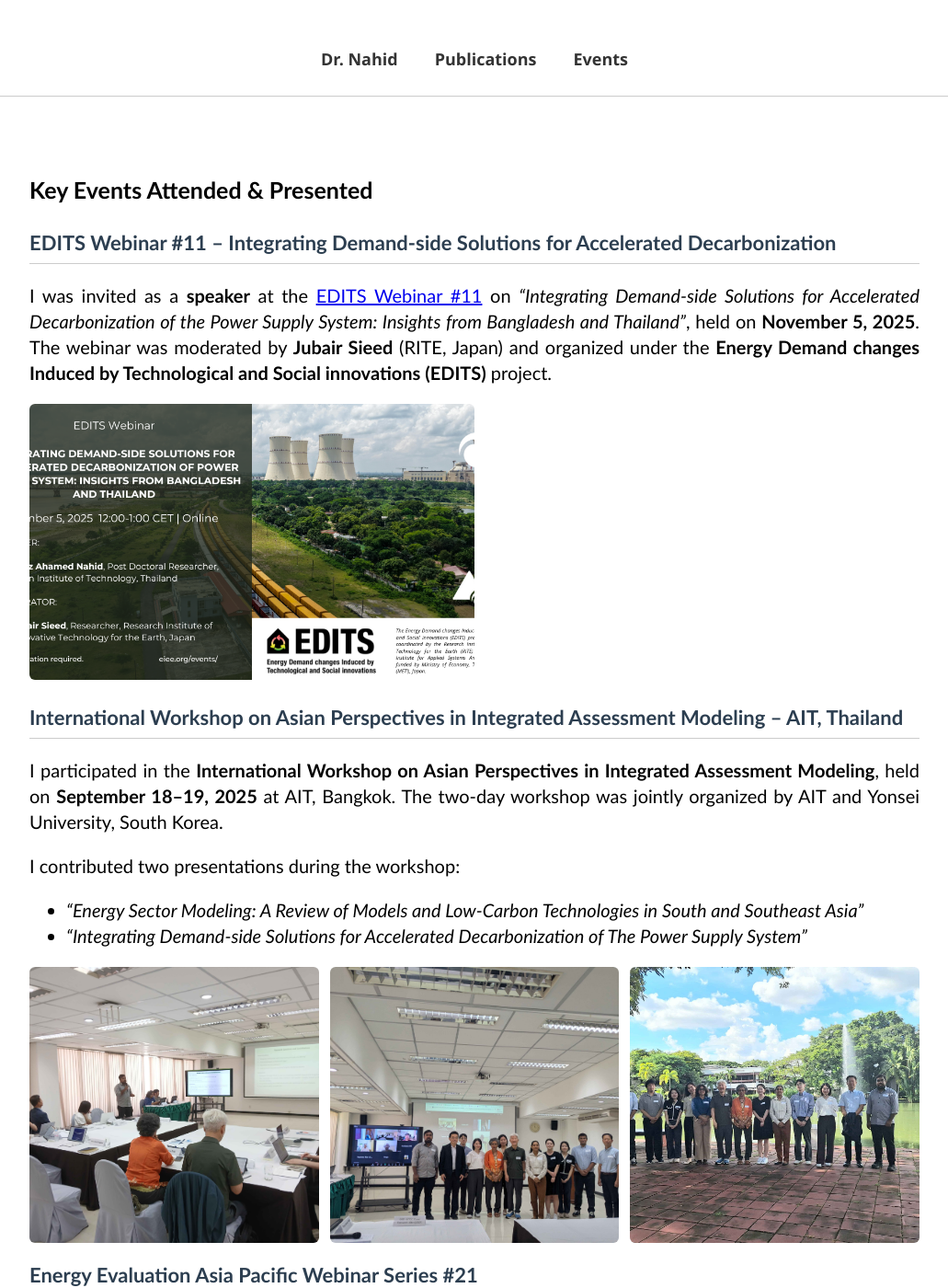
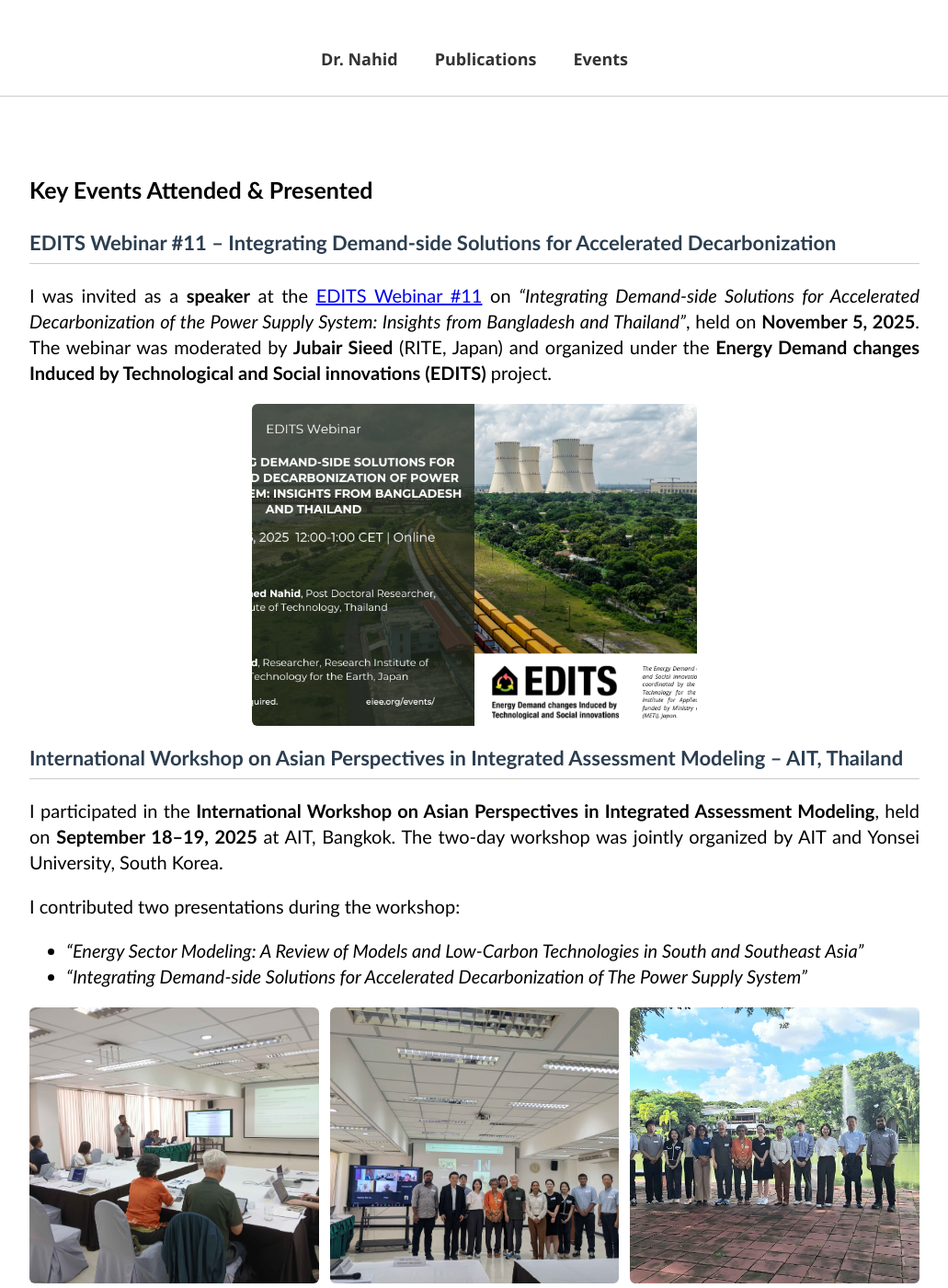
Before and after one commit to FiruzAhamed/firuzahamed.github.io, a Jekyll site: the page built from events.md, in a window 1280 px wide and 1400 px high. Shown: the whole window at 92% size, without its empty margins (124-1155 px from the left). Built offline with Jekyll 4.4.1, drawn with Linux system fonts in a browser that asks for light colours.

Commit message:
Update style.css
Signed-off-by: Firuz Ahamed Nahid <122635742+FiruzAhamed@users.noreply.github.com>

```diff
--- a/assets/css/style.css
+++ b/assets/css/style.css
@@ -209,9 +209,16 @@
 
 
 /* Full-width single images */
+
+/* Full-width single images */
+.event-photo-single {
+  display: flex;
+  justify-content: center;  /* Center the image horizontally */
+  align-items: center;      /* Center the image vertically if needed */
+}
 .event-photo-single img {
   width: 50%;
-  height: 300px; /* Match height with other images */
+  height: 350px; /* Match height with other images */
   object-fit: cover;
   border-radius: 6px;
 }
```
